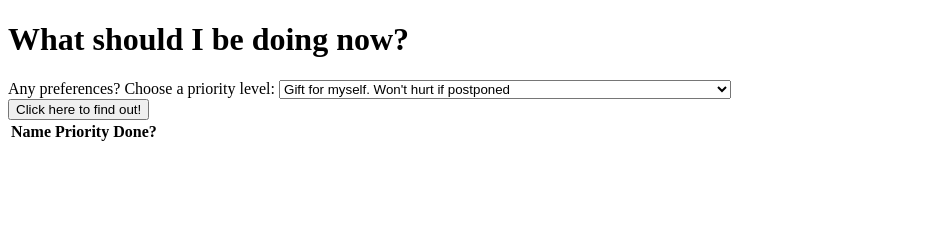
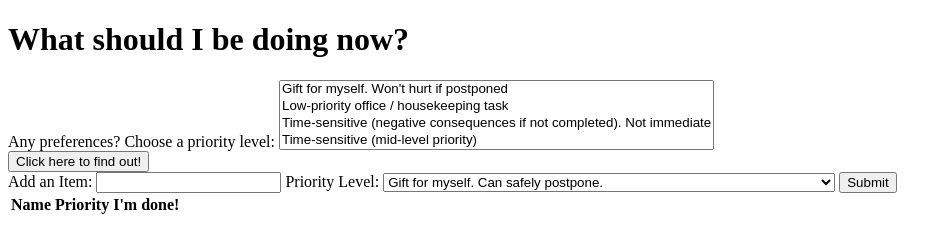
Before and after one commit to arielrazon/what_to_do, a website: page public/what_to_do.html in a window 1280 px wide. Shown: the whole page, without its empty margins (0-952 px from the left). Drawn offline with Linux system fonts and the light colour scheme.

Commit message:
added submission field

```diff
--- a/public/script.js
+++ b/public/script.js
@@ -17,7 +17,7 @@ host on a database all the information
     //add css animations
     //add manual add item
     //visualize entire array, add and delete
-  var thingsToDo = [
+  var thingsToDo = JSON.parse(window.localStorage.getItem("toDoList")) || [
   /*"Scrimba Flexbox",
   "Scrimba Grid",
   "Grid Garden",*/
@@ -50,12 +50,14 @@ host on a database all the information
   // "clean fridge",
   "make packages",
   "file mail and documents away"
-  ]
+  ];
 
 
 
-    document.querySelector("#choose").addEventListener("click",function(e){
+document.querySelector("#choose").addEventListener("click",function(e){
     e.preventDefault();
-         var currentThing = thingsToDo[Math.floor(Math.random() * thingsToDo.length)]
-      document.querySelector("#yourChoice").innerHTML = `<h5>Looks like you're gonna do:</h5> <h3>${currentThing}</h3>`
+    var currentThing = thingsToDo[Math.floor(Math.random() * thingsToDo.length)]
+    document.querySelector("#yourChoice").innerHTML = `<h5>Looks like you're gonna do:</h5> <h3>${currentThing}</h3>`
     })
+
+document.querySelector("#")
--- a/public/what_to_do.html
+++ b/public/what_to_do.html
@@ -12,7 +12,7 @@
   <div id="yourChoice"></div>
   <div id="options">Any preferences?
     <label for="priorities">Choose a priority level:</label>
-    <select id="priorities" name="priorities">
+    <select id="priorities" name="priorities" multiple>
       <option value="selfLow">Gift for myself. Won't hurt if postponed</option>
       <option value="officeLow">Low-priority office / housekeeping task</option>
       <option value="procrastiBad">Time-sensitive (negative consequences if not completed). Not immediate</option>
@@ -23,11 +23,24 @@
   <button id="choose">
     Click here to find out!
   </button>
+  <div id="addItem">
+    <label for="newItem">Add an Item:</label>
+    <input type="text" id="newItem" name="newItem"/>
+    <label for="newItemPriority">Priority Level:</label>
+    <select id="newItemPriority" name="newItemPriority">
+          <option value="selfLow">Gift for myself. Can safely postpone.</option>
+          <option value="officeLow">Low-priority office / housekeeping task</option>
+          <option value="procrastiBad">Time-sensitive (negative consequences if not completed). Not immediate</option>
+          <option value="timeSensitive">Time-sensitive (mid-level priority). Due soon.</option>
+          <option value="redAlert">Time-sensitive, due immediately</option>
+    </select>
+    <button id="addItemBtn">Submit</button>
+  </div>
   <table id="toDoList">
     <tr>
       <th>Name</th>
       <th>Priority</th>
-      <th>Done?</th>
+      <th>I'm done!</th>
     </tr>
   </table>
 
```
